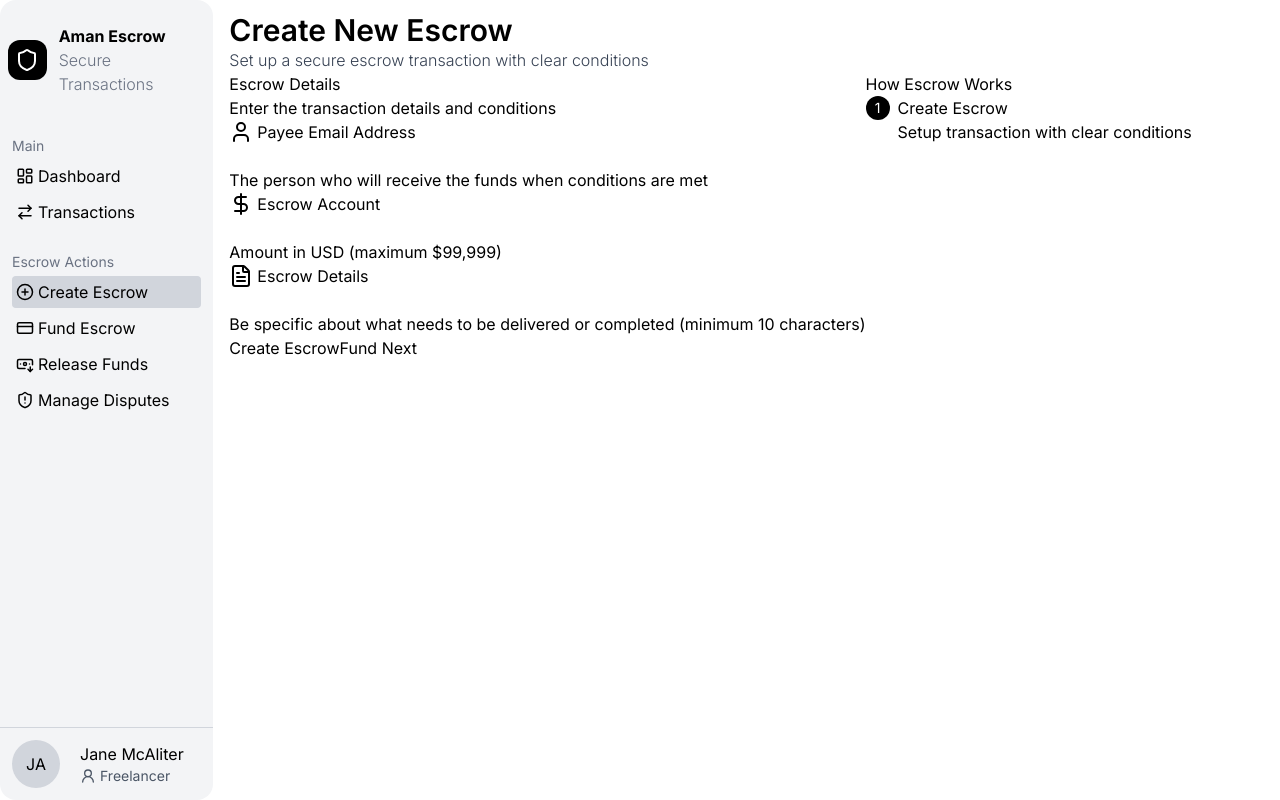
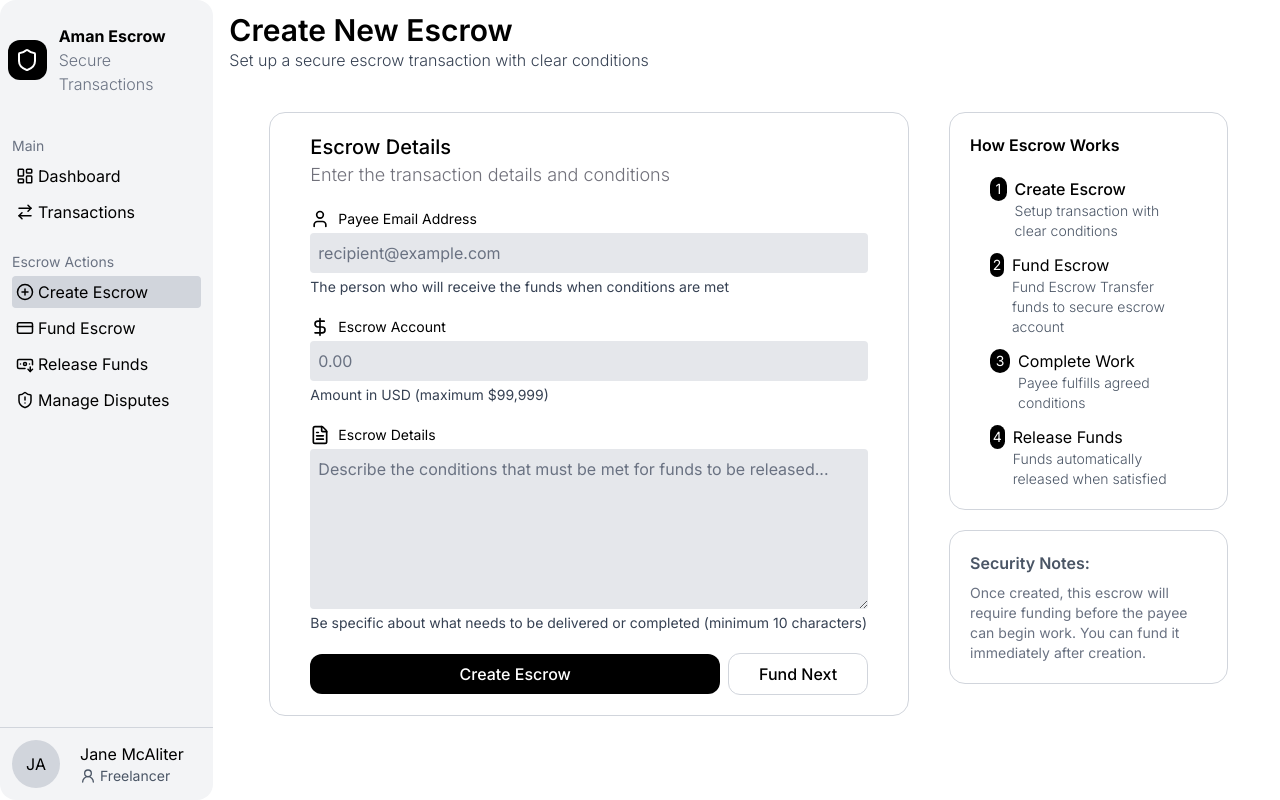
Before and after one commit to bamlak21/Aman, a React (Vite) app in the folder client/: page /create-escrow in a window 1280 px wide. Built offline with nearby package versions, Linux system fonts and the light colour scheme; no server answers.

Commit message:
create escrow page

```diff
--- a/client/src/pages/CreateEscrow.tsx
+++ b/client/src/pages/CreateEscrow.tsx
@@ -11,56 +11,125 @@ const CreateEscrow = () => {
     <>
       <Heading heading={h.heading} subheading={h.subheading} />
 
-      <div className="flex">
-        <form>
+      <div className="flex gap-10 p-10">
+        <form className="flex-2 border border-gray-300 rounded-2xl py-5 px-10">
           <div>
-            <h2>Escrow Details</h2>
-            <p>Enter the transaction details and conditions</p>
+            <h2 className="font-medium text-xl">Escrow Details</h2>
+            <p className="font-light text-lg text-zinc-500">
+              Enter the transaction details and conditions
+            </p>
           </div>
-          <div className="flex flex-col">
-            <label className="flex gap-1">
-              <User />
+          <div className="mt-5 flex flex-col gap-1">
+            <label className="flex gap-2 items-center text-sm">
+              <User size={20} />
               Payee Email Address
             </label>
-            <input type="email" id="email" />
-            <p>The person who will receive the funds when conditions are met</p>
+            <input
+              className="rounded bg-gray-200 p-2 placeholder:text-gray-500"
+              type="email"
+              id="email"
+              placeholder="recipient@example.com"
+            />
+            <p className="text-sm text-gray-700">
+              The person who will receive the funds when conditions are met
+            </p>
           </div>
-          <div className="flex flex-col">
-            <label className="flex gap-1">
-              <DollarSign />
+          <div className="mt-5 flex flex-col gap-1">
+            <label className="flex gap-2 items-center text-sm">
+              <DollarSign size={20} />
               Escrow Account
             </label>
-            <input type="email" id="email" />
-            <p>Amount in USD (maximum $99,999)</p>
+            <input
+              className="rounded bg-gray-200 p-2 placeholder:text-gray-500"
+              type="number"
+              min="1"
+              max="99999"
+              placeholder="0.00"
+            />
+            <p className="text-sm text-gray-700">
+              Amount in USD (maximum $99,999)
+            </p>
           </div>
-          <div className="flex flex-col">
-            <label className="flex gap-1">
-              <FileText />
+          <div className="mt-5 flex flex-col gap-1">
+            <label className="flex gap-2 items-center text-sm">
+              <FileText size={20} />
               Escrow Details
             </label>
-            <input type="email" id="email" />
-            <p>
+            <textarea
+              rows={6}
+              className="rounded bg-gray-200 p-2 placeholder:text-gray-500"
+              placeholder="Describe the conditions that must be met for funds to be released... "
+            />
+            <p className="text-sm text-gray-700">
               Be specific about what needs to be delivered or completed (minimum
               10 characters)
             </p>
           </div>
-          <div>
-            <button>Create Escrow</button>
-            <button>Fund Next</button>
+          <div className="mt-5 flex items-center gap-2 w-full">
+            <button className="bg-black text-white p-2 rounded-xl w-1/1 font-medium">
+              Create Escrow
+            </button>
+            <button className="border border-gray-300 p-2 rounded-xl w-1/3 font-medium">
+              Fund Next
+            </button>
           </div>
         </form>
-        <div className="flex flex-col">
-          <h2>How Escrow Works</h2>
-          <div className="flex flex-col">
-            <div className="flex gap-2">
-              <div className="rounded-full w-6 h-6 bg-black text-white text-sm flex justify-center items-center">
-                1
+        <div className="flex-1">
+          <div className="flex flex-col border border-gray-300 p-5 gap-5 rounded-2xl">
+            <h2 className="font-semibold">How Escrow Works</h2>
+            <div className="flex flex-col gap-3 px-5">
+              <div className="flex gap-2">
+                <div className="rounded-full w-6 h-6 bg-black text-white text-sm flex justify-center items-center">
+                  1
+                </div>
+                <div>
+                  <h3 className="font-medium">Create Escrow</h3>
+                  <p className="text-sm font-light text-gray-600">
+                    Setup transaction with clear conditions
+                  </p>
+                </div>
               </div>
-              <div>
-                <h3>Create Escrow</h3>
-                <p>Setup transaction with clear conditions</p>
+              <div className="flex gap-2">
+                <div className="rounded-full w-7 h-6 bg-black text-white text-sm flex justify-center items-center">
+                  2
+                </div>
+                <div>
+                  <h3>Fund Escrow</h3>
+                  <p className="text-sm font-light text-gray-600">
+                    Fund Escrow Transfer funds to secure escrow account
+                  </p>
+                </div>
+              </div>
+              <div className="flex gap-2">
+                <div className="rounded-full w-6 h-6 bg-black text-white text-sm flex justify-center items-center">
+                  3
+                </div>
+                <div>
+                  <h3>Complete Work</h3>
+                  <p className="text-sm font-light text-gray-600">
+                    Payee fulfills agreed conditions
+                  </p>
+                </div>
+              </div>
+              <div className="flex gap-2">
+                <div className="rounded-full w-6 h-6 bg-black text-white text-sm flex justify-center items-center">
+                  4
+                </div>
+                <div>
+                  <h3>Release Funds</h3>
+                  <p className="text-sm font-light text-gray-600">
+                    Funds automatically released when satisfied
+                  </p>
+                </div>
               </div>
             </div>
+          </div>
+          <div className="mt-5 flex flex-col border border-gray-300 p-5 gap-2 rounded-2xl">
+            <h2 className="text-gray-600 font-semibold">Security Notes:</h2>
+            <p className="text-gray-500 text-sm">
+              Once created, this escrow will require funding before the payee
+              can begin work. You can fund it immediately after creation.
+            </p>
           </div>
         </div>
       </div>
```
